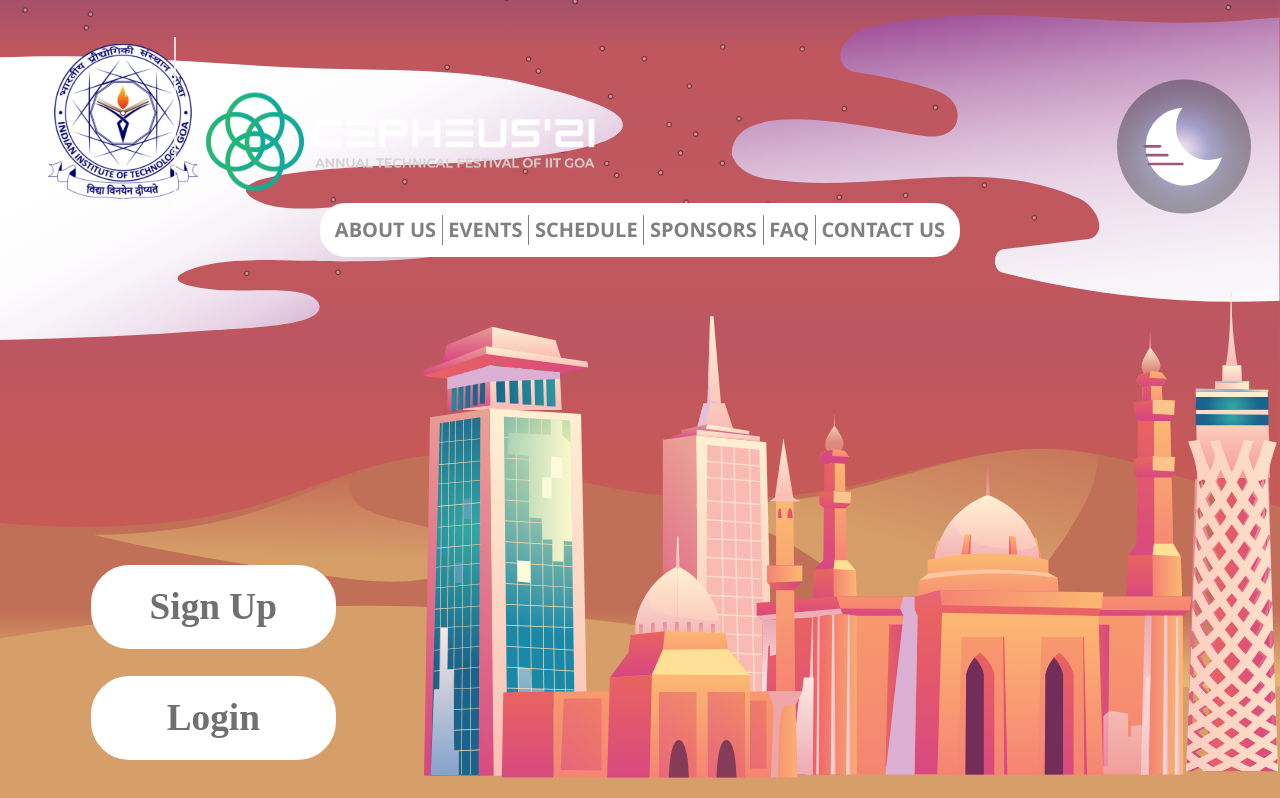
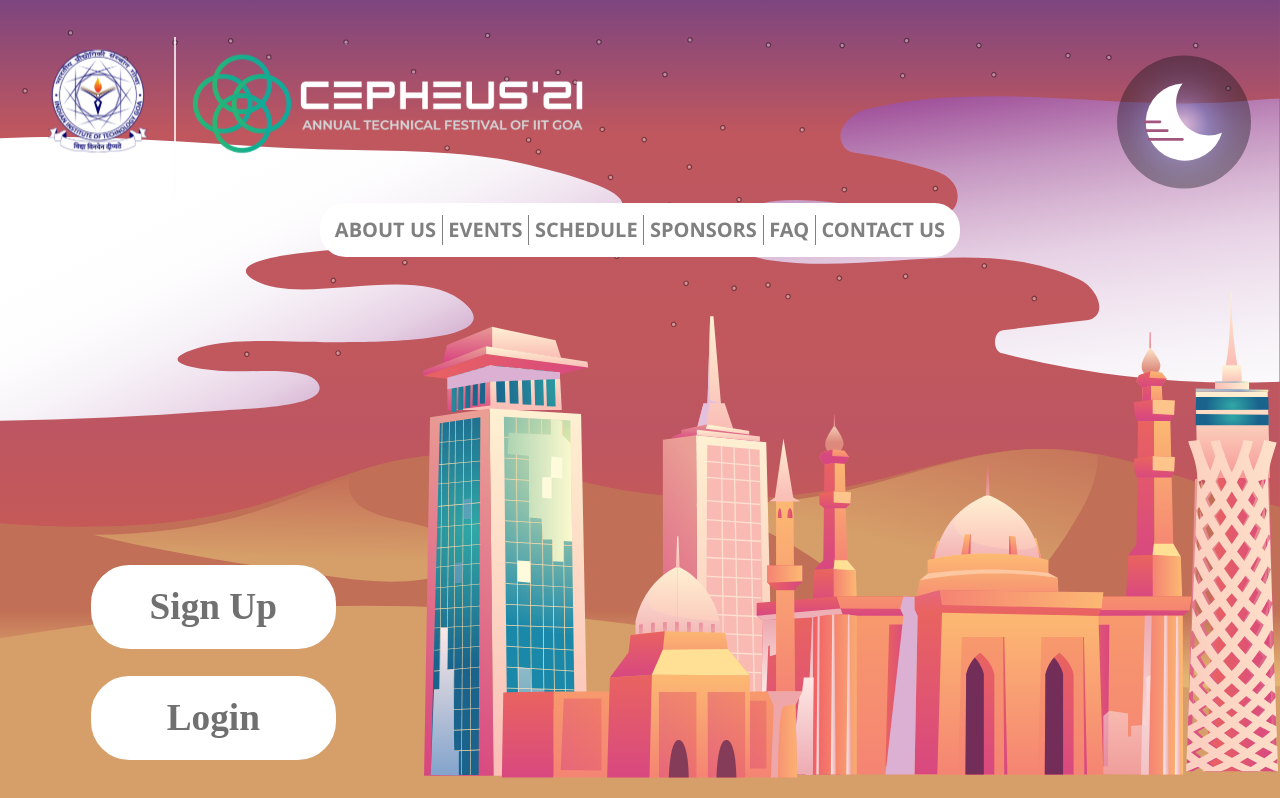
Before and after one commit to ayaniitgoa/TechFest, a React (Create React App) app: page / in a window 1280 px wide. Shown: the top 798 px of the page. Built offline with nearby package versions, Linux system fonts and the light colour scheme.

Commit message:
Home page and navbar (non-reponsive)

```diff
--- a/src/Containers/HomePage/HomePage.css
+++ b/src/Containers/HomePage/HomePage.css
@@ -8,7 +8,6 @@
     background-repeat: no-repeat;
     background-size: cover;
     position: relative;
-    background-position: bottom;
 }
 
 #line{
@@ -18,24 +17,35 @@
     left: 13.624vw;
 }
 
+#iitlogocontainer{
+    width: 7.8vw;
+    height: 14.3288vh;
+    position: relative;
+    left: 3.744vw;
+    top: 5.454vh;
+}
 #iitlogo{
-    margin-left: 3.744vw;
-    margin-top: 5.454vh;
+    width: 100%;
+    height: 100%;
 }
+
 #cephlogocontainer{
     width: 31.304vw;
     height: 14.23644vh;
-    margin: -14.144vh 0vw 0vw 15.912vw;
+    position: relative;
+    top: -8.5vh;
+    left :14.912vw;
 }
 #cephlogo{
     width: 100%;
     height: 100%;
 }
 #moonimgcontainer{
-    margin-left: 87.256vw;
+    left: 87.256vw;
+    position: relative;
     width:10.452vw;
     height: 18.581vh;
-    margin-top: -15.900444vh;
+    top: -22.60444vh;
 }
 #moonimg{
     width: 100%;
--- a/src/Containers/HomePage/HomePage.js
+++ b/src/Containers/HomePage/HomePage.js
@@ -11,7 +11,9 @@ function HomePage() {
   return (
     <div>
       <div id="skyimg">
-        <img src={iitlogo} id="iitlogo"></img>
+        <div id="iitlogocontainer">
+          <img src={iitlogo} id="iitlogo"></img>
+        </div>
         <img src={line} id="line"></img>
         <div id="cephlogocontainer">
           <img src={cephlogo} id="cephlogo"></img>
```
Also changed, not shown: 1 other file (tests, documents, lock files or other folders).
